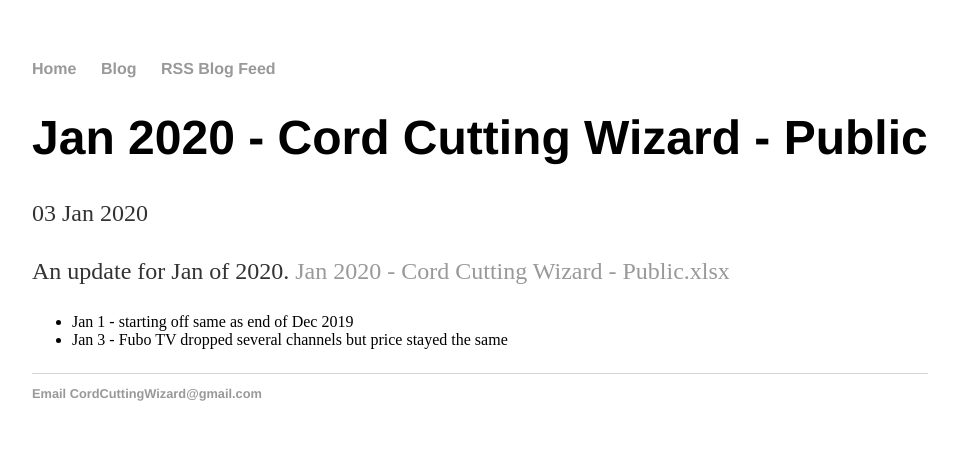
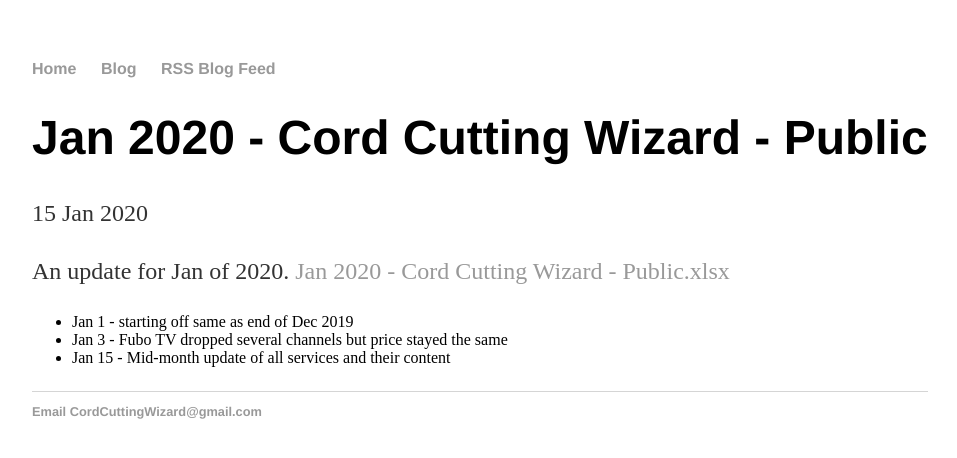
Before and after one commit to wjhladik/wjhladik.github.io, a Jekyll site: the page built from _posts/2020-01-15-Jan-2020-Cord-Cutting-Wizard-Public.md, in a window 1280 px wide. Shown: the top 458 px of the page, without its empty margins (160-1117 px from the left). Built offline with Jekyll 4.4.1, drawn with Linux system fonts in a browser that asks for light colours.

Commit message:
Update and rename 2020-01-03-Jan-2020-Cord-Cutting-Wizard-Public.md to 2020-01-15-Jan-2020-Cord-Cutting-Wizard-Public.md

```diff
--- a/_posts/2020-01-03-Jan-2020-Cord-Cutting-Wizard-Public.md
+++ b/_posts/2020-01-15-Jan-2020-Cord-Cutting-Wizard-Public.md
@@ -1,10 +1,11 @@
 ---
 layout: post
 title: "Jan 2020 - Cord Cutting Wizard - Public"
-date: 2020-01-03
+date: 2020-01-15
 ---
 <p>An update for Jan of 2020. <a href="/Jan 2020 - Cord Cutting Wizard - Public.xlsx">Jan 2020 - Cord Cutting Wizard - Public.xlsx</a>
   <p>
     <ul>
       <li>Jan 1 - starting off same as end of Dec 2019
       <li>Jan 3 - Fubo TV dropped several channels but price stayed the same
+      <li>Jan 15 - Mid-month update of all services and their content
```
